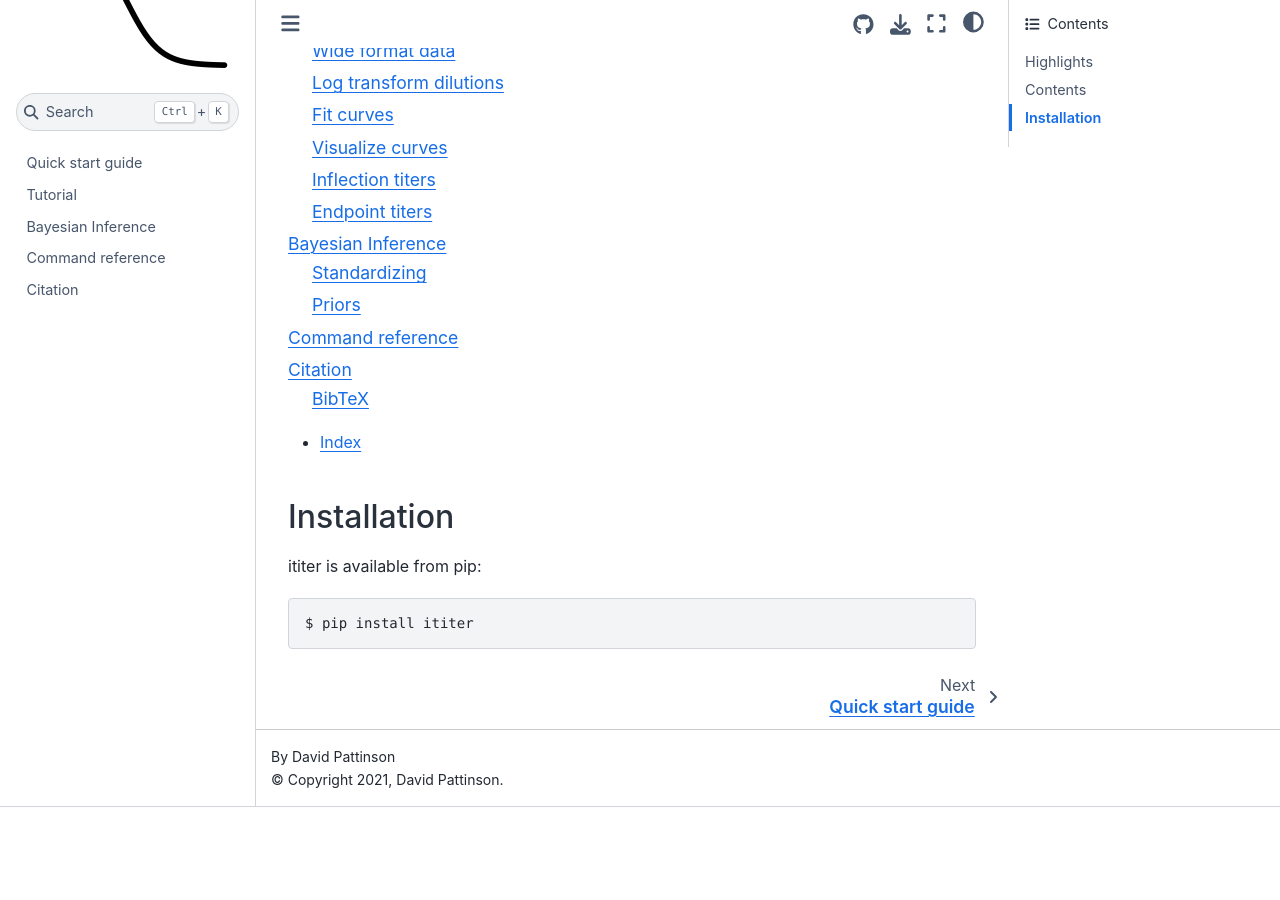
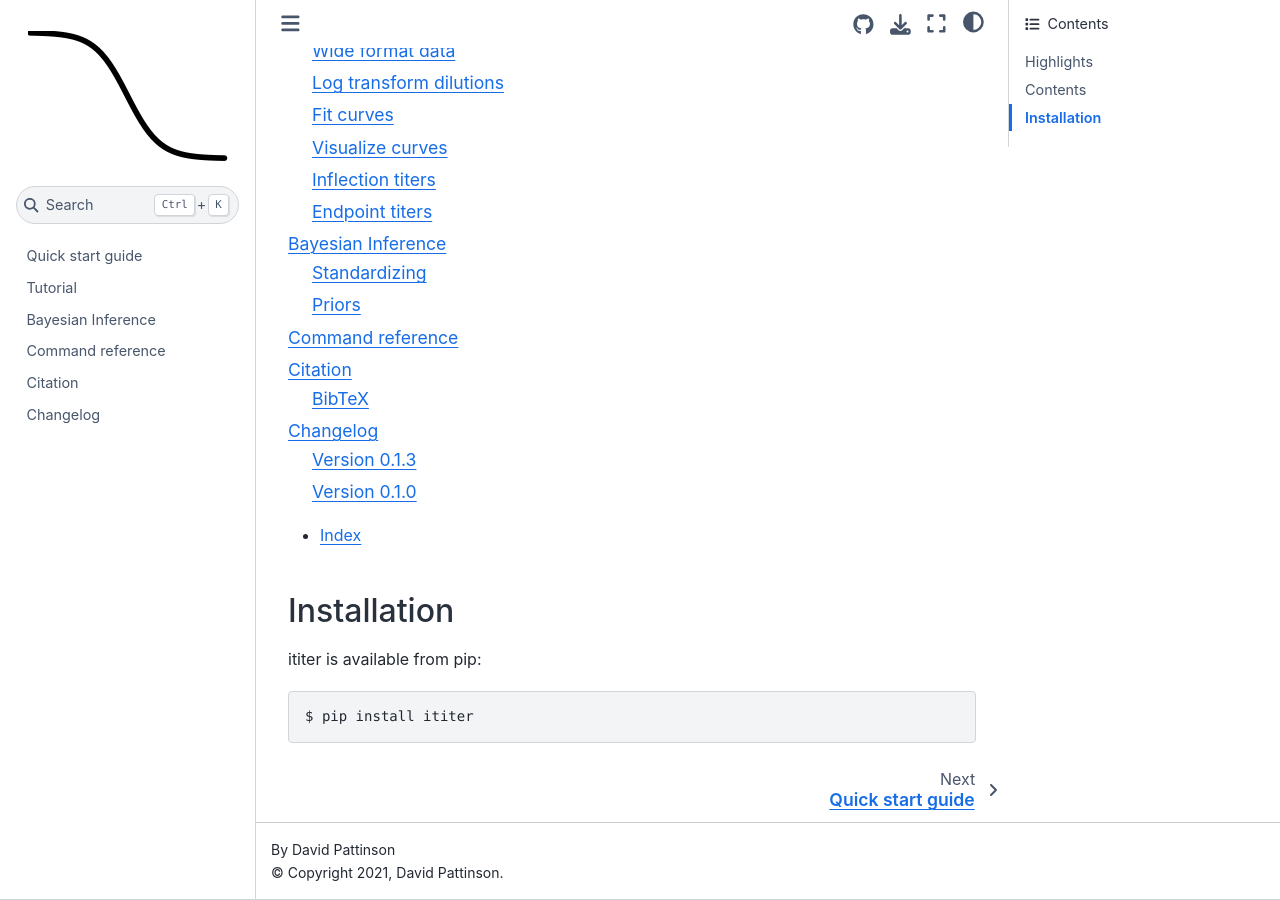
Before and after one commit to IRI-UW-Bioinformatics/ititer, a Sphinx documentation site: the page built from docs/index.rst, in a window 1280 px wide and 900 px high, scrolled down 1258 px. Built offline with Sphinx 7.4.7 and the Sphinx Book theme 1.1.4, drawn with Linux system fonts in a browser that asks for light colours; before the commit the page ends 2065 px from its top, so only the background shows below that.

Commit message:
Added simple changelog to docs.

```diff
--- /dev/null
+++ b/docs/changelog.rst
@@ -0,0 +1,12 @@
+Changelog
+=========
+
+Version 0.1.3
+#############
+
+- Response values are now standardised to a range of 0-1 prior to inference.
+
+Version 0.1.0
+#############
+
+- Initial release.
--- a/docs/index.rst
+++ b/docs/index.rst
@@ -37,6 +37,7 @@
    inference
    commands
    citation
+   changelog
 
 * :ref:`genindex`
 
```
